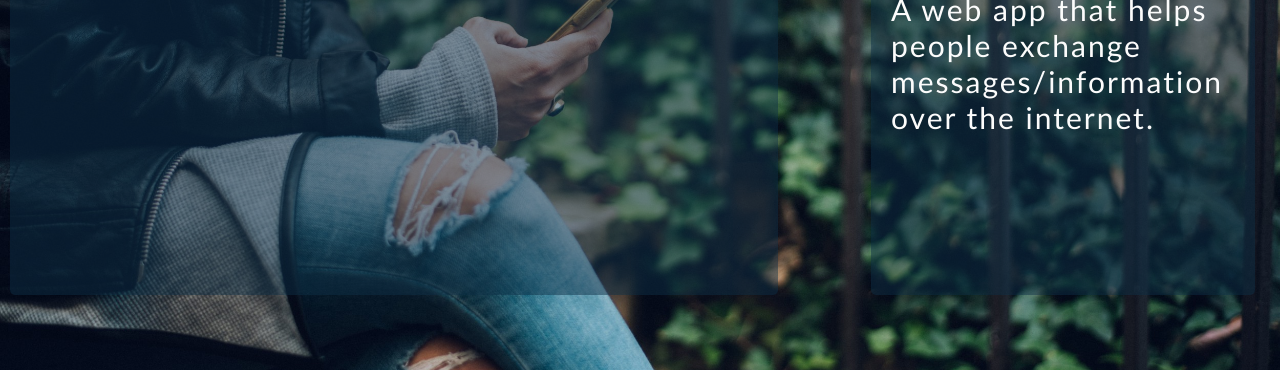
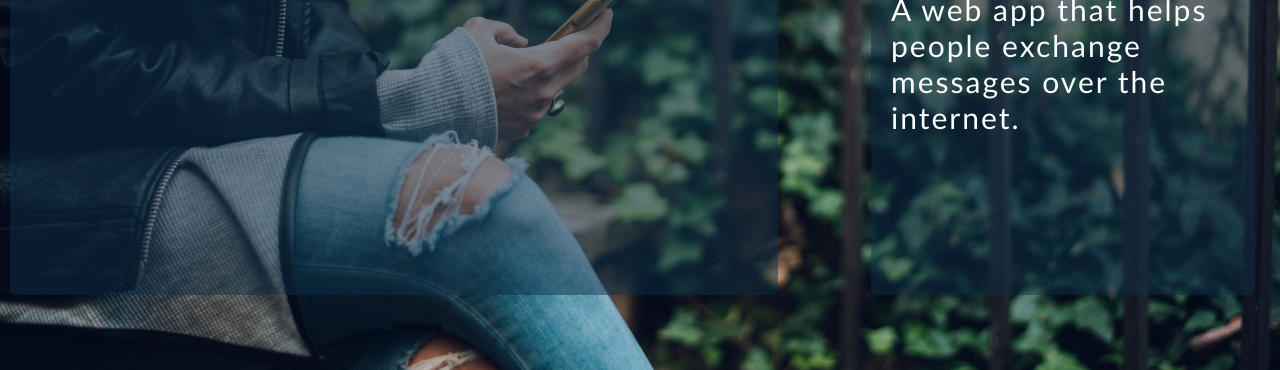
Before and after one commit to debelistic/epicMail, a plain HTML site: page UI/index.html in a window 1280 px wide. Shown: the part 340-710 px from the top of the page. Drawn offline with Linux system fonts and the light colour scheme.

Commit message:
[Feature #164193996] Add CSS

```diff
--- a/UI/index.html
+++ b/UI/index.html
@@ -31,7 +31,7 @@
             <aside class="container">
                 <div class="transparent">
                     <h1 class="main-content">Get global with EPIC MAIL</h1>
-                    <p class="main-content">A web app that helps people exchange messages/information over the internet.</p>
+                    <p class="main-content">A web app that helps people exchange messages over the internet.</p>
                 </div>
             </aside>
         </section>
```
